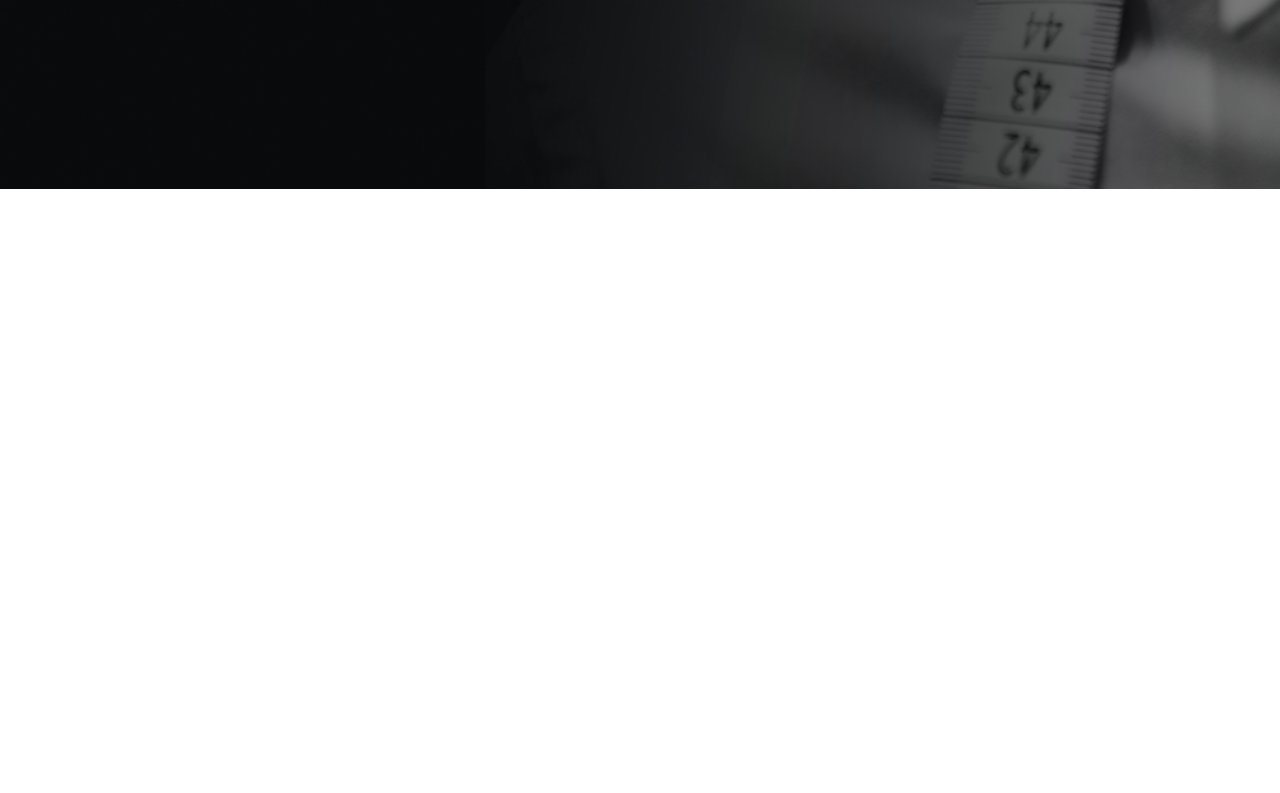
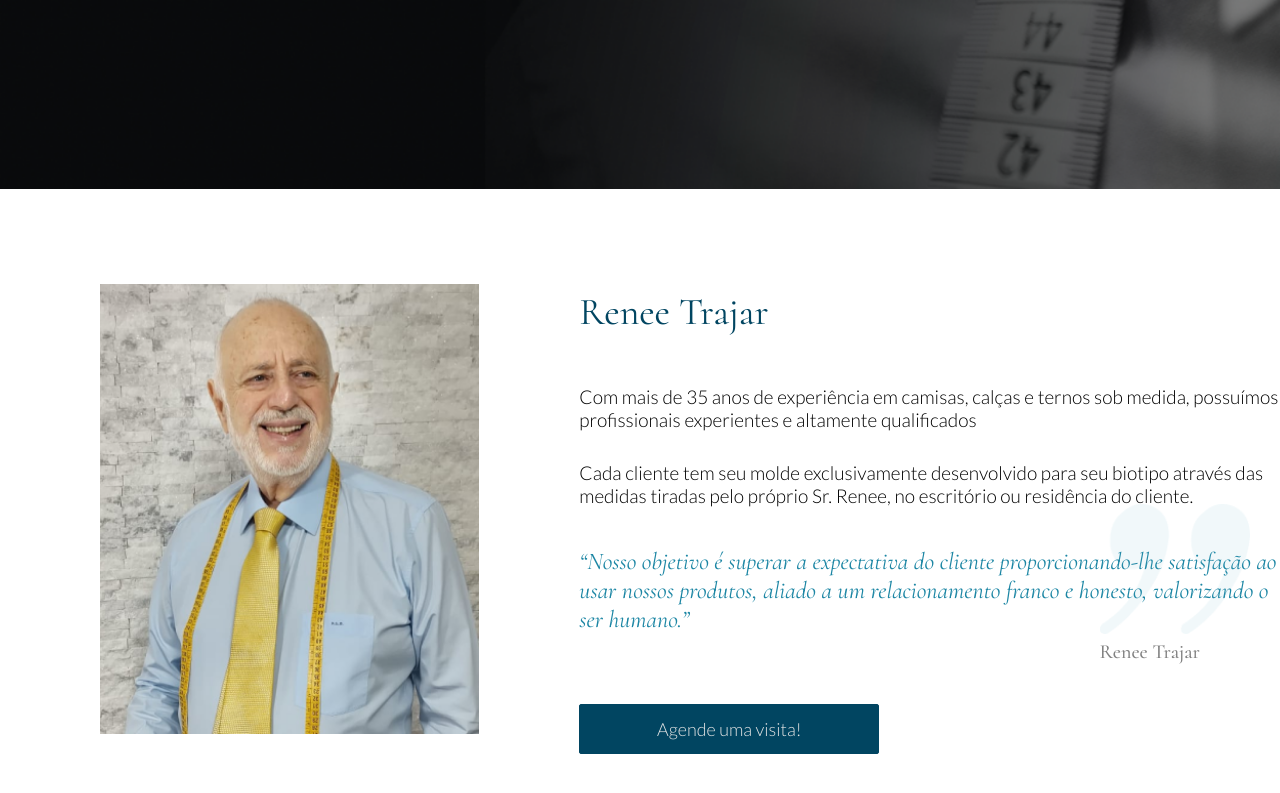
Before and after one commit to laecio22/testetecnico, a React (Create React App) app: page / in a window 1280 px wide. Shown: the part 611-1404 px from the top of the page. Before the commit the page ends 800 px from the top, so only its background shows below. Built offline with nearby package versions, Linux system fonts and the light colour scheme; a web font is replaced by a local one.

Commit message:
implementação da  seção de  apresentação

```diff
--- a/public/index.html
+++ b/public/index.html
@@ -36,6 +36,12 @@
       href="https://fonts.googleapis.com/css2?family=Playfair+Display:ital,wght@1,400;1,500;1,600&display=swap"
       rel="stylesheet"
     />
+    <link rel="preconnect" href="https://fonts.googleapis.com" />
+    <link rel="preconnect" href="https://fonts.gstatic.com" crossorigin />
+    <link
+      href="https://fonts.googleapis.com/css2?family=Cormorant:ital,wght@0,400;0,500;0,600;1,300;1,400&display=swap"
+      rel="stylesheet"
+    />
     <title>React App</title>
   </head>
   <body>
--- a/src/components/Banner/Banner.js
+++ b/src/components/Banner/Banner.js
@@ -6,7 +6,7 @@ const Banner = ()=>{
       <ContainerBanner>
         <BoxText>
             <p>Elegante é ter um</p>
-            <p>ALFAIATE</p>
+            <p>alfaiate</p>
             <p>para chamar de seu</p>
 
         </BoxText>
--- a/src/components/Banner/styled.js
+++ b/src/components/Banner/styled.js
@@ -2,7 +2,7 @@ import styled from "styled-components";
 
 export const ContainerBanner = styled.aside`
   font-style: italic;
-  margin-left:60px;
+  margin-left:90px;
   margin-top:80px;
 
 
@@ -36,7 +36,8 @@ export const BoxText = styled.div`
 
   p{
     color: #be9667;
-    font-size: 24px;
+    font-size: 32px;
+    font-weight:400;
   }
 
   p:first-child{
@@ -47,6 +48,7 @@ export const BoxText = styled.div`
     font-style: normal;
     font-size: 90px;
     grid-column: 1 / span 3;
+    text-transform:uppercase;
 
   }
 
@@ -62,8 +64,8 @@ export const TextProm = styled.p`
     font-size: 24px;
     font-style:normal;
     width: 404px;
-    margin-top:50px;
-    margin-bottom:15px;
+    margin-top:70px;
+    margin-bottom:30px;
 
     span{
         color:#e5e5e5;
--- /dev/null
+++ b/src/components/Presentations/Presentations.js
@@ -0,0 +1,30 @@
+import React from "react";
+import { ContainerApresentations, BoxTextPresentations } from "./styled";
+import imageTrajar from '../../assets/img/crossed.png';
+import imageAspas from '../../assets/img/aspas.png';
+
+const Presentations = ()=>{
+    return(
+        <ContainerApresentations>
+            <img src={imageTrajar} alt="imagem de trajar"/>
+            <BoxTextPresentations>
+                <h1>Renee Trajar</h1>
+                <p>Com mais de 35 anos de experiência em camisas, calças e ternos sob medida,
+                    possuímos profissionais experientes e altamente qualificados
+                </p>
+                <p> Cada cliente tem seu molde exclusivamente desenvolvido para seu biotipo através das medidas tiradas
+                     pelo próprio Sr. Renee, no escritório ou residência do cliente.
+                </p>
+                <blockquote>“Nosso objetivo é superar a expectativa do cliente proporcionando-lhe satisfação ao usar nossos produtos,
+                    aliado a um relacionamento franco e honesto, valorizando o ser humano.”
+                </blockquote>
+                <img src={imageAspas}  alt="imagem de aspas representando citação"/>
+                <span>Renee Trajar</span>
+                <button>Agende uma visita!</button>
+            </BoxTextPresentations>
+
+        </ContainerApresentations>
+    )
+}
+
+export default Presentations
--- /dev/null
+++ b/src/components/Presentations/styled.js
@@ -0,0 +1,83 @@
+import styled from "styled-components";
+
+export const ContainerApresentations = styled.section`
+  /* background-color: #e5e5e5; */
+  min-height: 80vh;
+  display: flex;
+  align-items: center;
+
+  img {
+    height: 450px;
+    margin: 0 100px;
+  }
+`;
+
+export const BoxTextPresentations = styled.div`
+  height: 450px;
+  padding-top: 5px;
+  position: relative;
+
+  h1 {
+    font-family: "Cormorant";
+    font-style: normal;
+    font-weight: 300;
+    font-size: 38px;
+    color: #014561;
+    margin-bottom: 50px;
+  }
+
+  p {
+    font-family: "Lato";
+    font-style: normal;
+    font-weight: 300;
+    font-size: 19px;
+    margin: 30px 0;
+  }
+
+  blockquote {
+    font-family: "Cormorant";
+    font-style: italic;
+    font-weight: 400;
+    font-size: 24px;
+    color: #1c86a4;
+    margin: 40px 0;
+  }
+
+  img {
+    height: 130px;
+    width: 150px;
+    position: absolute;
+    right: 30px;
+    bottom:100px ;
+    margin: 0;
+  }
+
+  span {
+    position: absolute;
+    bottom: 70px;
+    right: 80px;
+    font-family: 'Cormorant';
+    font-size: 20px;
+    font-style: normal;
+    font-weight: 500;
+    color: #828282;
+  }
+
+  button {
+    width: 300px;
+    height: 50px;
+    border-radius: 2px;
+    background: #014561;
+    color: #e5e5e5;
+    font-size: 18px;
+    font-weight: 300;
+    font-family: "Lato";
+    margin-top: 30px;
+    border: 1px solid #014561;
+  }
+
+  button:hover {
+    background-color: #1c2735;
+    transition: 0.5s;
+  }
+`;
--- a/src/pages/Home/Home.js
+++ b/src/pages/Home/Home.js
@@ -2,16 +2,18 @@ import React from "react";
 import { MainContainer } from "./styled";
 import Header from "../../components/Header/Header";
 import Banner from "../../components/Banner/Banner";
+import Presentations from "../../components/Presentations/Presentations";
 
 const Home = ()=>{
     return (
-        <div>
+        <>
             <MainContainer>
                <Header/>
                <Banner/>
             </MainContainer>
+            <Presentations/>
 
-        </div>
+        </>
     )
 }
 
```
Also changed, not shown: src/assets/img/aspas.png (added).
